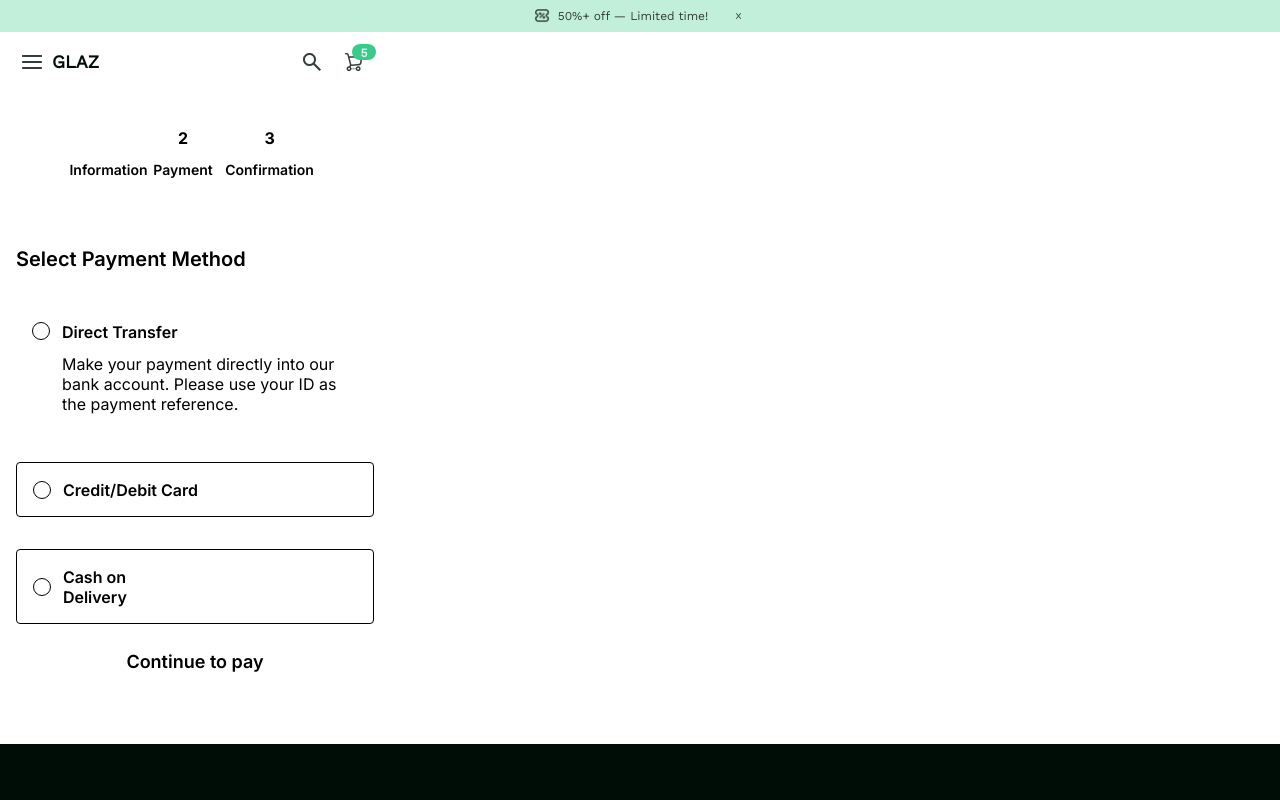
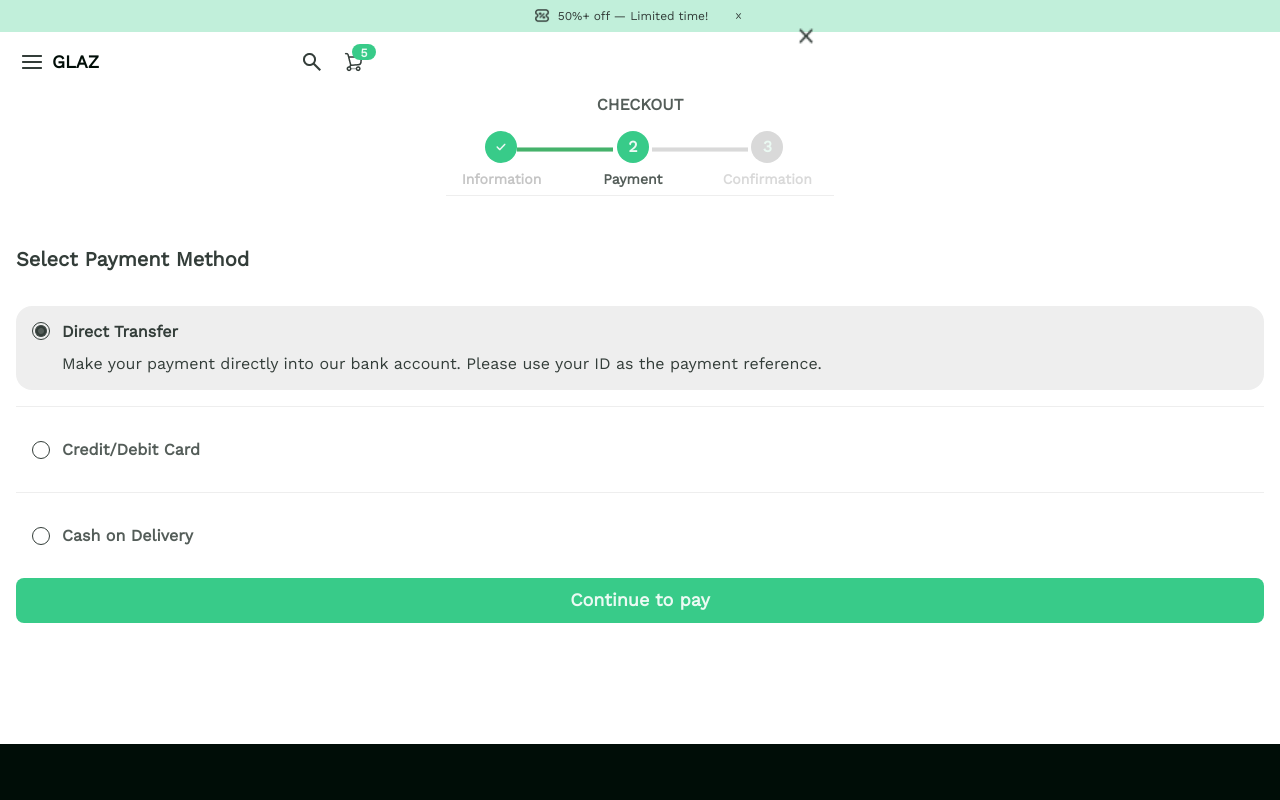
Before and after one commit to amacodes1/OnlineStore, a Next.js app in the folder client/: page /checkoutPaymentProcess in a window 1280 px wide. Shown: the top 800 px of the page. Built offline with nearby package versions, Linux system fonts and the light colour scheme.

Commit message:
Added Direct transfer modal

```diff
--- a/client/src/app/checkoutPaymentProcess/page.tsx
+++ b/client/src/app/checkoutPaymentProcess/page.tsx
@@ -1,94 +1,132 @@
-import React from "react";
+"use client";
+
+import DirectTransferModal from "@/components/DirectTransferModal";
+import React, { useState } from "react";
 
 export default function page() {
+  const [directTransferModal, setDirectTransferModal] = useState(false);
   return (
     <div>
-      <div className="OrderCart w-[390px] h-[744px] px-4 pb-20 bg-white flex-col justify-start items-center gap-8 inline-flex">
-        <div className="Frame1000001098 h-[212px] py-4 rounded-2xl flex-col justify-start items-start gap-2 flex">
+      <DirectTransferModal
+        visible={directTransferModal}
+        onClose={() => setDirectTransferModal(false)}
+      />
+      <div className="PaymentProcess w-full h-[744px] px-4 pb-20 bg-white flex-col justify-start items-center gap-8 inline-flex">
+        <div className="PaymentProcessHeader h-[212px] py-4 rounded-2xl flex-col justify-start items-start gap-2 flex">
           <div className="Title self-stretch px-4 py-2 justify-end items-center gap-4 inline-flex">
-            <div className="IconsCloseLine w-6 h-6 relative" />
+            <img
+              className="IconsCloseLine w-6 h-6 relative"
+              src="../../images/close.png"
+            />
           </div>
-          <div className="Steppers self-stretch h-[123px] px-4 py-2 rounded-lg flex-col justify-center items-center gap-4 flex">
-            <div className="Checkout self-stretch h-[34px] text-center text-zinc-600 text-base font-bold font-['Work Sans'] leading-tight">
+          <div className="Steppers self-stretch h-[123px] px-4 pb-2 pt-10 rounded-lg flex-col justify-center items-center gap-4 flex">
+            <div className="Checkout self-stretch h-[34px] text-center text-dark300 text-base font-bold font-Work_Sans leading-tight">
               CHECKOUT
             </div>
-            <div className="Frame1618868167 self-stretch justify-center items-center gap-[126px] inline-flex">
-              <div className="Frame5360 h-[57px] justify-between items-center flex">
-                <div className="Frame1618868164 flex-col justify-start items-center gap-2 inline-flex">
-                  <div className="ProcessCheckIconFill w-8 h-8 p-2 bg-green-500 rounded-[40px] flex-col justify-center items-center gap-2.5 flex">
-                    <div className="IconsCheckLine w-6 h-6 relative" />
+            <div className="Steps self-stretch justify-center items-center gap-[126px] inline-flex">
+              <div className="h-[57px] justify-between items-center flex">
+                <div className="Step1 flex-col justify-start items-center gap-2 -mr-6 inline-flex">
+                  <div className="ProcessCheckIconFill w-8 h-8 p-2 bg-green500 rounded-[40px] flex-col justify-center items-center gap-2.5 flex">
+                    <img
+                      className="IconsCheckLine w-8 h-8 relative"
+                      src="../../images/check-icon.png"
+                    />
                   </div>
-                  <div className="Information text-center text-stone-300 text-sm font-semibold font-['Work Sans'] leading-[16.80px]">
+                  <div className="Information text-center text-gray600 text-sm font-semibold font-Work_Sans leading-[16.80px]">
                     Information
                   </div>
                 </div>
-                <div className="Frame1618868163 w-[71px] flex-col justify-start items-center gap-2 inline-flex">
-                  <div className="ProcessCheckIconFill w-8 h-8 p-2 bg-green-500 rounded-[40px] flex-col justify-center items-center gap-2.5 flex">
-                    <div className=" text-center text-emerald-50 text-base font-bold font-['Work Sans'] leading-tight">
+
+                <img
+                  className="text-gray500 pb-5 w-24"
+                  src="../../images/line-icon-green.png"
+                  alt=""
+                />
+                <div className="Step2 w-[71px] flex-col justify-start items-center gap-2 -ml-4 -mr-4 inline-flex">
+                  <div className="ProcessCheckIconFill w-8 h-8 p-2 bg-green500 rounded-[40px] flex-col justify-center items-center gap-2.5 flex">
+                    <div className=" text-center text-green50 text-base font-bold font-Work_Sans leading-tight">
                       2
                     </div>
                   </div>
-                  <div className="Payment text-center text-zinc-600 text-sm font-semibold font-['Work Sans'] leading-[16.80px]">
+                  <div className="Payment text-center text-dark300 text-sm font-semibold font-Work_Sans leading-[16.80px]">
                     Payment
                   </div>
                 </div>
-                <div className="Frame1618868162 w-[102px] flex-col justify-start items-center gap-2 inline-flex">
-                  <div className="ProcessCheckIconFill w-8 h-8 p-2 bg-zinc-300 rounded-[40px] flex-col justify-center items-center gap-2.5 flex">
-                    <div className=" text-center text-emerald-50 text-base font-bold font-['Work Sans'] leading-tight">
+
+                <img
+                  className="text-gray500 pb-5 w-24"
+                  src="../../images/line-icon.png"
+                  alt=""
+                />
+                <div className="Step3 w-[102px] flex-col justify-start items-center gap-2 -ml-8 inline-flex">
+                  <div className="ProcessCheckIconFill w-8 h-8 p-2 bg-gray500 rounded-[40px] flex-col justify-center items-center gap-2.5 flex">
+                    <div className=" text-center text-green50 text-base font-bold font-Work_Sans leading-tight">
                       3
                     </div>
                   </div>
-                  <div className="Confirmation text-center text-zinc-300 text-sm font-semibold font-['Work Sans'] leading-[16.80px]">
+                  <div className="Confirmation text-center text-gray500 text-sm font-semibold font-Work_Sans leading-[16.80px]">
                     Confirmation
                   </div>
                 </div>
               </div>
             </div>
           </div>
-          <div className="Divider self-stretch h-px bg-zinc-100" />
+          <div className="Divider self-stretch h-px bg-gray200" />
         </div>
-        <div className="SelectPaymentMethod self-stretch text-neutral-700 text-xl font-semibold font-['Work Sans'] leading-normal">
+
+        <div className="SelectPaymentMethod self-stretch text-dark400 text-xl font-semibold font-Work_Sans leading-normal">
           Select Payment Method
         </div>
         <div className="Content self-stretch h-[364px] flex-col justify-start items-start gap-4 flex">
-          <div className="RadioButton self-stretch p-4 bg-zinc-100 rounded-2xl justify-start items-start gap-3 inline-flex">
-            <div className="RadioButton w-[18px] h-[18px] relative rounded-[100px] border border-neutral-700">
-              <div className="Check w-2.5 h-2.5 left-[4px] top-[4px] absolute bg-neutral-700 rounded-full" />
+          <div className="RadioButton self-stretch p-4 bg-gray200 rounded-2xl justify-start items-start gap-3 inline-flex">
+            <div className="RadioButton w-[18px] h-[18px] relative rounded-[100px] border border-dark400">
+              <img
+                className="Check w-3 h-3 left-[2px] top-[2px] absolute bg-dark400 rounded-full"
+                src="../../images/radio-button.png"
+              />
             </div>
-            <div className="Frame1618868195 grow shrink basis-0 flex-col justify-center items-start gap-3 inline-flex">
-              <div className="DirectTransfer self-stretch text-neutral-700 text-base font-semibold font-['Work Sans'] leading-tight">
+            <div className="DirectTransferTitle grow shrink basis-0 flex-col justify-center items-start gap-3 inline-flex">
+              <div className="DirectTransfer self-stretch text-dark400 text-base font-semibold font-Work_Sans leading-tight">
                 Direct Transfer
               </div>
-              <div className="MakeYourPaymentDirectlyIntoOurBankAccountPleaseUseYourIdAsThePaymentReference self-stretch text-neutral-700 text-base font-normal font-['Work Sans'] leading-tight">
+              <div className="DirectTransferContent self-stretch text-dark400 text-base font-normal font-Work_Sans leading-tight">
                 Make your payment directly into our bank account. Please use
                 your ID as the payment reference.
               </div>
             </div>
           </div>
-          <div className="Divider self-stretch h-px bg-zinc-100" />
-          <div className="Elements self-stretch px-4 py-[13px] rounded border justify-start items-center gap-[395px] inline-flex">
+          <div className="Divider self-stretch h-px bg-gray200" />
+
+          <div className="Elements self-stretch px-4 py-[13px] rounded justify-start items-center gap-[395px] inline-flex">
             <div className="Content pr-[156px] py-[3.50px] justify-start items-center flex">
               <div className="RadioButton self-stretch justify-start items-center gap-3 inline-flex">
-                <div className="RadioButton w-[18px] h-[18px] relative rounded-[100px] border border-zinc-600" />
-                <div className="FreeShipping text-zinc-600 text-base font-semibold font-['Work Sans'] leading-tight">
+                <div className="RadioButton w-[18px] h-[18px] relative rounded-[100px] border border-dark400" />
+                <div className="FreeShipping text-dark300 text-base font-semibold font-Work_Sans leading-tight">
                   Credit/Debit Card
                 </div>
               </div>
             </div>
           </div>
-          <div className="Divider self-stretch h-px bg-zinc-100" />
-          <div className="Elements self-stretch px-4 py-[13px] rounded border justify-start items-center gap-[395px] inline-flex">
+          <div className="Divider self-stretch h-px bg-gray200" />
+
+          <div className="Elements self-stretch px-4 py-[13px] rounded justify-start items-center gap-[395px] inline-flex">
             <div className="Content pr-[164px] py-[3.50px] justify-start items-center flex">
               <div className="RadioButton self-stretch justify-start items-center gap-3 inline-flex">
-                <div className="RadioButton w-[18px] h-[18px] relative rounded-[100px] border border-zinc-600" />
-                <div className="FreeShipping text-zinc-600 text-base font-semibold font-['Work Sans'] leading-tight">
+                <div className="RadioButton w-[18px] h-[18px] relative rounded-[100px] border border-dark400" />
+                <div className="FreeShipping text-dark300 text-base font-semibold font-Work_Sans leading-tight">
                   Cash on Delivery
                 </div>
               </div>
             </div>
           </div>
-          <div className="Button self-stretch px-[26px] py-2.5 bg-emerald-400 rounded-lg justify-center items-center gap-2 inline-flex">
-            <div className="ContinueToPay grow shrink basis-0 text-center text-emerald-50 text-lg font-semibold font-['Work Sans'] leading-snug">
+          <div className="Button self-stretch px-[26px] py-2.5 bg-green500 rounded-lg justify-center items-center gap-2 inline-flex">
+            <div
+              className="ContinueToPay grow shrink basis-0 text-center text-green50 text-lg font-semibold font-Work_Sans leading-snug"
+              onClick={(e) => {
+                e.preventDefault();
+                setDirectTransferModal(true);
+              }}
+            >
               Continue to pay
             </div>
           </div>
--- /dev/null
+++ b/client/src/components/DirectTransferModal.tsx
@@ -0,0 +1,123 @@
+import React from "react";
+
+export default function DirectTransferModal({
+  visible,
+  onClose,
+}: {
+  visible: boolean;
+  onClose: any;
+}) {
+  if (!visible) return null;
+
+  const handleClose = (e: any) => {
+    if (e.target.id) {
+      onClose();
+    }
+  };
+
+  return (
+    <div>
+      <div
+        id="container"
+        onClick={(e) => handleClose(e)}
+        className="fixed inset-0 z-50 flex items-center justify-center bg-white0 bg-opacity-25 backdrop-blur-sm"
+      >
+        <div className="relative rounded-lg bg-gray50 p-2 sm:w-[50%]">
+          <p
+            className="absolute right-[-10px] w-10 cursor-pointer text-[1.5rem] font-bold text-dark400"
+            id="container"
+            onClick={(e) => handleClose(e)}
+          >
+            x
+          </p>
+          <div className="DirectTransferModal w-[358px] h-[484px] px-4 py-6 bg-gray50 rounded-2xl flex-col justify-start items-start gap-4 inline-flex">
+            <div className="Title self-stretch py-2 justify-end items-center gap-4 inline-flex">
+              <div className="OrderSummary grow shrink basis-0 text-dark400 text-xl font-semibold font-Work_Sans leading-normal">
+                Order Summary
+              </div>
+              <div className="IconsCloseLine w-6 h-6 relative text-dark400" />
+            </div>
+            <div className="ElementsOrderSummaryInfoField self-stretch h-[52px] py-[13px] border-b border-gray200 flex-col justify-start items-start flex">
+              <div className="Content self-stretch justify-start items-start gap-40 inline-flex">
+                <div className="TitleAmount w-[326px] h-[26px] relative">
+                  <div className="Title left-0 top-[2px] absolute justify-start items-center gap-2 inline-flex">
+                    <div className="Label text-dark200 text-lg font-semibold font-Work_Sans leading-snug">
+                      Subtotal
+                    </div>
+                  </div>
+                  <div className="Value left-[255px] top-0 absolute text-right text-dark200 text-base font-normal font-Work_Sans leading-tight">
+                    N1234.00
+                  </div>
+                </div>
+              </div>
+            </div>
+            <div className="ElementsOrderSummaryInfoField self-stretch h-[52px] py-[13px] border-b border-gray-200 flex-col justify-start items-start flex">
+              <div className="Content self-stretch justify-start items-start gap-40 inline-flex">
+                <div className="TitleAmount w-[326px] h-[26px] relative">
+                  <div className="Title left-0 top-[2px] absolute justify-start items-center gap-2 inline-flex">
+                    <div className="Label text-dark200 text-lg font-semibold font-Work_Sans leading-snug">
+                      Shipping fee
+                    </div>
+                  </div>
+                  <div className="Value left-[280px] top-0 absolute text-right text-dark200 text-base font-normal font-Work_Sans leading-tight">
+                    N0.00
+                  </div>
+                </div>
+              </div>
+            </div>
+            <div className="ElementsOrderSummaryInfoField self-stretch h-[52px] py-[13px] flex-col justify-start items-start flex">
+              <div className="Content self-stretch justify-start items-start gap-40 inline-flex">
+                <div className="TitleAmount pb-[7px] justify-center items-start gap-[200px] flex">
+                  <div className="Label text-dark400 text-base font-bold font-Work_Sans leading-tight">
+                    Total
+                  </div>
+                  <div className="Value text-right text-dark400 text-base font-bold font-Work_Sans leading-tight">
+                    NG1345.00
+                  </div>
+                </div>
+              </div>
+            </div>
+            <div className="Summary self-stretch p-4 bg-gray200 rounded-2xl justify-start items-start gap-3 inline-flex">
+              <div className="grow shrink basis-0 flex-col justify-center items-start gap-3 inline-flex">
+                <div className="PaymentInformation self-stretch text-dark400 text-base font-semibold font-Work_Sans leading-tight">
+                  Payment Information
+                </div>
+                <div className="Details self-stretch h-[55px] flex-col justify-start items-start gap-0.5 flex">
+                  <div className="self-stretch justify-start items-start gap-6 inline-flex">
+                    <div className="AccountName grow shrink basis-0 text-dark300 text-sm font-normal font-Work_Sans leading-[16.80px]">
+                      Account Name
+                    </div>
+                    <div className="Glaz grow shrink basis-0 text-dark300 text-sm font-normal font-Work_Sans leading-[16.80px]">
+                      GLAZ
+                    </div>
+                  </div>
+                  <div className="AccountNumber self-stretch justify-start items-start gap-6 inline-flex">
+                    <div className="AccountNumber grow shrink basis-0 text-dark300 text-sm font-normal font-Work_Sans leading-[16.80px]">
+                      Account Number
+                    </div>
+                    <div className=" grow shrink basis-0 text-dark300 text-sm font-normal font-Work_Sans leading-[16.80px]">
+                      12345678912
+                    </div>
+                  </div>
+                  <div className="AccountName self-stretch justify-start items-start gap-6 inline-flex">
+                    <div className="AccountName grow shrink basis-0 text-dark300 text-sm font-normal font-Work_Sans leading-[16.80px]">
+                      Account Name
+                    </div>
+                    <div className="WemBank grow shrink basis-0 text-dark300 text-sm font-normal font-Work_Sans leading-[16.80px]">
+                      WEM BANK
+                    </div>
+                  </div>
+                </div>
+              </div>
+            </div>
+            <div className="Button self-stretch px-[26px] py-2.5 bg-green500 rounded-lg justify-center items-center gap-2 inline-flex">
+              <div className="ShowMore grow shrink basis-0 text-center text-green50 text-lg font-semibold font-Work_Sans leading-snug">
+                I have made payment
+              </div>
+            </div>
+          </div>
+        </div>
+      </div>
+    </div>
+  );
+}
--- a/client/tailwind.config.ts
+++ b/client/tailwind.config.ts
@@ -24,6 +24,7 @@ const config: Config = {
       black30: "#0000004D",
       dark: "#28303F",
       dark50: "#E6E7E6",
+      dark200: "#8A908D",
       dark300: "#545D59",
       dark400: "#333D39",
       dark500: "#000D07",
```
Also changed, not shown: client/src/app/cart/page.tsx (+4 -6 lines), client/src/app/checkoutForm/page.tsx (+10 -8 lines), client/public/images/arrow-left-white.png (added).
